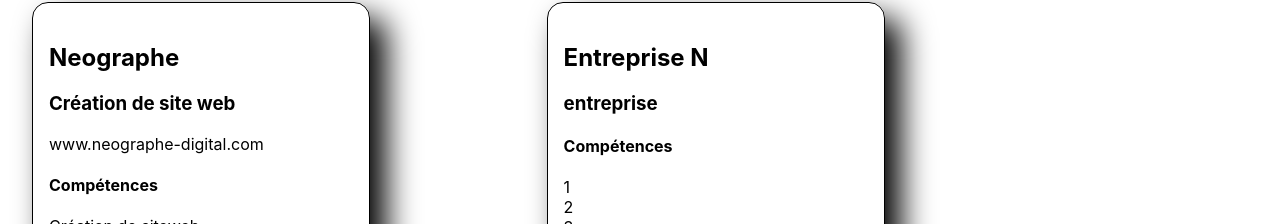
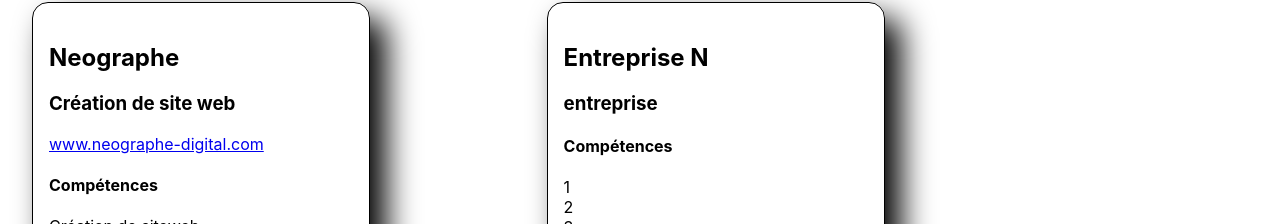
Before and after one commit to Ludoc0de/reactproject2, a React (Create React App) app in the folder reactproject2/: page / in a window 1280 px wide. Shown: the part 984-1208 px from the top of the page. Built offline with nearby package versions, Linux system fonts and the light colour scheme.

Commit message:
update element P to a href website

```diff
--- a/reactproject2/src/components/Card.js
+++ b/reactproject2/src/components/Card.js
@@ -9,7 +9,7 @@ function Card(props) {
 
             <h2 className="card--title" name="test"> {props.title} </h2>
             <h3>{props.description}</h3>
-            <p>{props.website}</p>
+            <a href={props.website}>{props.website}</a>
             {/* <div className="card--buttons">
                 <button className="email" type="button">Email</button>
                 <button className="phone" type="button">Phone</button>
```
